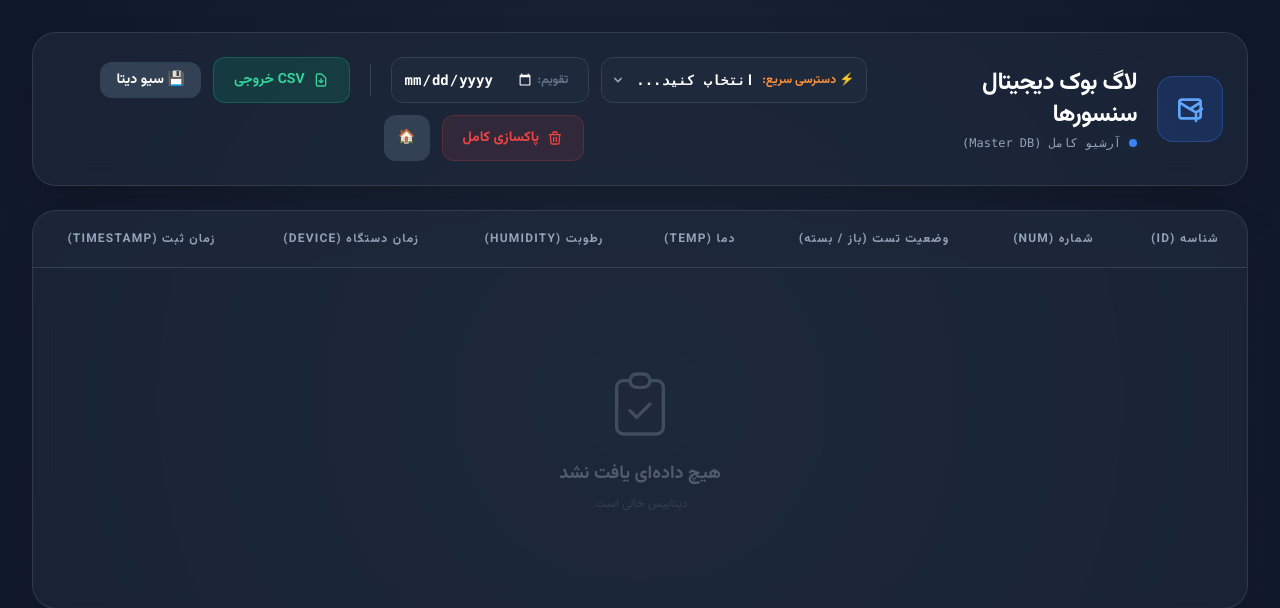
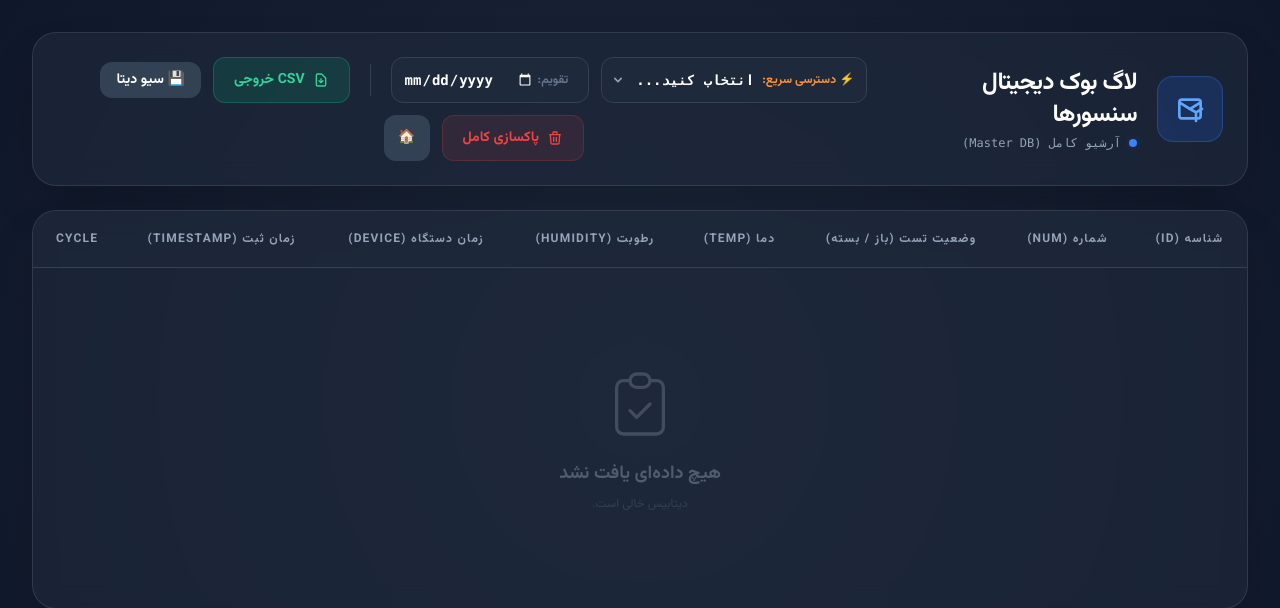
Before and after one commit to parsapeyman10/RF_tester, a Flask app: page /history in a window 1280 px wide. Shown: the top 608 px of the page. Run offline with Flask 3, Linux system fonts and the light colour scheme; some libraries are stand-ins or nearby versions.

Commit message:
افزودن ستون Cycle به دیتابیس + نمایش خطای واضح در مکعب آمار BCM
- ستون جدید Cycle (عنوان انگلیسی طبق درخواست) روی MasterReading: نشان
  می‌دهد آیا کل سیکل کامل بوده یعنی BCM1 (باز+بسته) AND BCM2 (باز+بسته)
  هر دو موفق بوده‌اند. در هر دو مسیر نوشتن (ثبت زنده‌ی سریال و آپلود
  فایل .dat) در لحظه‌ی درج محاسبه و ذخیره می‌شود؛ یک ستون واقعی در
  دیتابیس است، نه چیزی که فقط در UI حساب شود.
- مهاجرت خودکار (_ensure_master_cycle_column): دیتابیس‌های قدیمی‌تر که
  این ستون را ندارند، با ALTER TABLE ستون را می‌گیرند و مقدار Cycle
  رکوردهای قبلی از روی nbcm_selected محاسبه و پر می‌شود (backfill).
- ستون Cycle در جدول /history، در /api/sensor_data، /api/master_data و
  خروجی CSV (/export_excel) هم اضافه شد.
- رفع اثر جانبی باگ «--/--»: اگر /api/bcm_stats fetch/parse شکست بخورد
  یا پاسخ شامل کلید error باشد، حالا به‌جای ماندن ساکت روی '--' همیشگی،
  مقدار ERR نمایش داده می‌شود تا مشکل واقعی (عدم آپدیت سرور، خطای شبکه،
  خطای سمت سرور) قابل تشخیص باشد.

Co-authored-by: arena-agent <297053741+arena-agent@users.noreply.github.com>

```diff
--- a/app.py
+++ b/app.py
@@ -116,6 +116,16 @@ def build_bcm_results(stored_fields):
     return out
 
 
+def compute_cycle_ok(stored_fields):
+    """
+    ستون «Cycle»: آیا این سیکل داده را کامل دریافت کرد؟
+    یعنی AND هر چهار سیگنال: BCM1 (باز و بسته) AND BCM2 (باز و بسته).
+    فقط وقتی هر دو BCM به‌طور کامل OK باشند True است.
+    """
+    res = build_bcm_results(stored_fields)
+    return bool(res["BCM1"]["ok"] and res["BCM2"]["ok"])
+
+
 TEMPLATE_DIR = _resolve_templates()
 STATIC_DIR = os.path.join(BASE_DIR, 'static')
 
@@ -167,6 +177,10 @@ class MasterReading(db.Model):
     date = db.Column(db.String(50), nullable=True)
     timestamp = db.Column(db.DateTime, nullable=False, index=True)
     formatted_log = db.Column(db.String(500), nullable=True)
+    # ستون «Cycle» — سیکلی که داده‌اش کامل دریافت شد: یعنی هم باز شدن و
+    # هم بسته شدن، در هر دو BCM (BCM1 و BCM2) با موفقیت تأیید شده باشد.
+    # True/False = AND چهار سیگنال (BCM1_OPEN, BCM1_CLOSE, BCM2_OPEN, BCM2_CLOSE)
+    cycle = db.Column(db.Boolean, nullable=True, default=False, index=True)
 
 class DailyRecordAdapter:
     def __init__(self, row):
@@ -469,7 +483,8 @@ def save_sensor_data(data_source, raw_line=None):
             num_value=num_int, nbcm_selected=nbcm_str,
             humidity=h_val, temp=t_val, time=i_time, date=i_date,
             timestamp=real_timestamp,  # زمان ثبت = ساعت سرور در لحظه‌ی ذخیره
-            formatted_log=log_str
+            formatted_log=log_str,
+            cycle=compute_cycle_ok(nbcm_str)
         )
         db.session.add(master_entry)
         try:
@@ -881,7 +896,8 @@ def upload_dat_page():
                         date=device_date_str,
                         # زمان ثبت = ساعت سرور در لحظه‌ی آپلود (نه RTC دستگاه)
                         timestamp=upload_time_server.replace(tzinfo=None),
-                        formatted_log=formatted_log
+                        formatted_log=formatted_log,
+                        cycle=compute_cycle_ok(nbcm_str)
                     ))
                     success_count += 1
             except Exception as e:
@@ -997,7 +1013,7 @@ def history():
 
     return render_template('history.html', readings=readings, label=label,
                            dates=available_dates, current_date=target_date,
-                           bcm_results=build_bcm_results)
+                           bcm_results=build_bcm_results, cycle_ok=compute_cycle_ok)
 
 @app.route('/submit_form', methods=['POST'])
 def submit_form():
@@ -1033,7 +1049,8 @@ def get_sensor_data():
                 'date': r.date,       # تاریخ دستگاه
                 'timestamp': r.timestamp, # زمان آپلود (صرفا جهت اطلاع)
                 'nbcm_statuses': nbcm_map,
-                'bcm_results': build_bcm_results(r.nbcm_selected)
+                'bcm_results': build_bcm_results(r.nbcm_selected),
+                'cycle': bool(r.cycle) if r.cycle is not None else compute_cycle_ok(r.nbcm_selected)
             })
 
         return jsonify(output)
@@ -1154,6 +1171,7 @@ def get_master_data():
             'timestamp': iso_timestamp,  # <--- این متغیر کلیدی است
             'nbcm_statuses': nbcm_map,
             'bcm_results': build_bcm_results(r.nbcm_selected),
+            'cycle': bool(r.cycle) if r.cycle is not None else compute_cycle_ok(r.nbcm_selected),
             'date': r.date
         })
 
@@ -1454,6 +1472,7 @@ def export_excel():
     cw.writerow(['ID', 'NUM',
                  'BCM1_OPEN', 'BCM1_CLOSE', 'BCM1_OK',
                  'BCM2_OPEN', 'BCM2_CLOSE', 'BCM2_OK',
+                 'Cycle',
                  'Temp', 'Humidity', 'Time', 'Date', 'Timestamp'])
 
     query = MasterReading.query
@@ -1463,6 +1482,7 @@ def export_excel():
 
     for r in recs:
         res = build_bcm_results(r.nbcm_selected)
+        cycle_val = r.cycle if r.cycle is not None else (res['BCM1']['ok'] and res['BCM2']['ok'])
         cw.writerow([
             r.id, r.num_value,
             'OK' if res['BCM1']['open'] else 'NOK',
@@ -1471,6 +1491,7 @@ def export_excel():
             'OK' if res['BCM2']['open'] else 'NOK',
             'OK' if res['BCM2']['close'] else 'NOK',
             'OK' if res['BCM2']['ok'] else 'NOK',
+            'OK' if cycle_val else 'NOK',
             r.temp, r.humidity, r.time, r.date, r.timestamp])
 
     return Response(si.getvalue(), mimetype="text/csv", headers={"Content-Disposition": f"attachment; filename=report.csv"})
@@ -1544,6 +1565,36 @@ def _ensure_master_unique_index():
         return False
 
 
+def _ensure_master_cycle_column():
+    """
+    مهاجرتِ ستون «Cycle» روی دیتابیس‌های قدیمی‌تر.
+
+    db.create_all() فقط جدول‌های جدید را می‌سازد و ستون جدید را به جدول
+    از قبل موجود اضافه نمی‌کند؛ پس اگر دیتابیس قدیمی باشد، این تابع با
+    ALTER TABLE ستون cycle را اضافه می‌کند و مقدار آن را برای رکوردهای
+    قدیمی از روی nbcm_selected محاسبه و پر می‌کند (backfill).
+    """
+    try:
+        from sqlalchemy import text
+        with db.engine.begin() as conn:
+            cols = [row[1] for row in conn.execute(text("PRAGMA table_info(master_reading)"))]
+            if "cycle" in cols:
+                return True  # از قبل وجود دارد، کاری لازم نیست
+            conn.execute(text("ALTER TABLE master_reading ADD COLUMN cycle BOOLEAN DEFAULT 0"))
+        # Backfill: مقدار Cycle رکوردهای قدیمی را از روی nbcm_selected حساب کن
+        updated = 0
+        for row in MasterReading.query.all():
+            row.cycle = compute_cycle_ok(row.nbcm_selected)
+            updated += 1
+        db.session.commit()
+        print(f"[DB] ستون Cycle اضافه شد و برای {updated} رکورد قدیمی محاسبه شد.")
+        return True
+    except Exception as exc:
+        print(f"[DB] افزودن ستون Cycle ناموفق بود: {exc}")
+        db.session.rollback()
+        return False
+
+
 def bootstrap_server(recover_unsaved=True, start_serial=True):
     """
     راه‌اندازی مشترک بین «python app.py» و اپ دسکتاپ (desktop_app.py):
@@ -1556,6 +1607,7 @@ def bootstrap_server(recover_unsaved=True, start_serial=True):
     with app.app_context():
         db.create_all()
         _ensure_master_unique_index()
+        _ensure_master_cycle_column()
 
         # رکوردهایی که در اجرای قبلی ذخیره نشده بودند، برگردانده شوند
         if recover_unsaved and os.path.exists(UNSAVED_LOG):
--- a/templates/history.html
+++ b/templates/history.html
@@ -146,6 +146,7 @@
                             <th class="p-5 text-slate-400 text-xs font-bold uppercase tracking-widest text-center">رطوبت (Humidity)</th>
                             <th class="p-5 text-slate-400 text-xs font-bold uppercase tracking-widest text-center">زمان دستگاه (Device)</th>
                             <th class="p-5 text-slate-400 text-xs font-bold uppercase tracking-widest text-center">زمان ثبت (TimeStamp)</th>
+                            <th class="p-5 text-slate-400 text-xs font-bold uppercase tracking-widest text-center">Cycle</th>
                         </tr>
                     </thead>
                     <tbody class="divide-y divide-slate-800">
@@ -194,12 +195,21 @@
                                     <span class="text-[10px] text-slate-500 font-mono mt-0.5">{{ r.timestamp.strftime('%Y-%m-%d') }}</span>
                                 </div>
                             </td>
+
+                            <td class="p-5 text-center">
+                                {% set cyc = r.cycle if (r.cycle is defined and r.cycle is not none) else (cycle_ok(r.nbcm_selected) if cycle_ok else False) %}
+                                {% if cyc %}
+                                <span class="bg-green-500/10 text-green-400 px-3 py-1 rounded-lg font-bold border border-green-500/20 text-xs">OK</span>
+                                {% else %}
+                                <span class="bg-red-500/10 text-red-400 px-3 py-1 rounded-lg font-bold border border-red-500/20 text-xs">FAIL</span>
+                                {% endif %}
+                            </td>
                         </tr>
                         {% endfor %}
 
                         {% if not readings %}
                         <tr>
-                            <td colspan="7" class="p-24 text-center">
+                            <td colspan="8" class="p-24 text-center">
                                 <div class="flex flex-col items-center opacity-30">
                                     <svg xmlns="http://www.w3.org/2000/svg" class="h-20 w-20 mb-4 text-slate-400" fill="none" viewBox="0 0 24 24" stroke="currentColor">
                                         <path stroke-linecap="round" stroke-linejoin="round" stroke-width="1" d="M9 5H7a2 2 0 00-2 2v12a2 2 0 002 2h10a2 2 0 002-2V7a2 2 0 00-2-2h-2M9 5a2 2 0 002 2h2a2 2 0 002-2M9 5a2 2 0 012-2h2a2 2 0 012 2m-6 9l2 2 4-4" />
```
Also changed, not shown: templates/index.html (+26 -2 lines).
